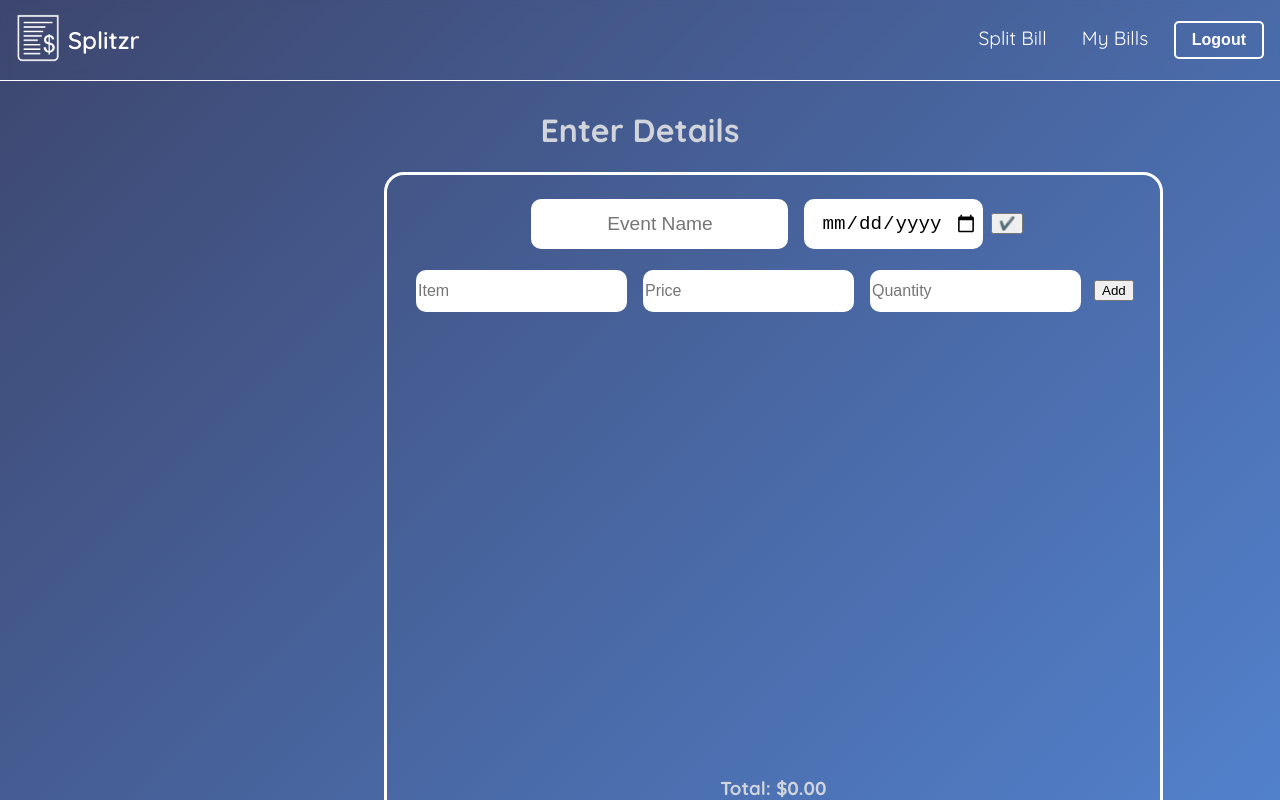
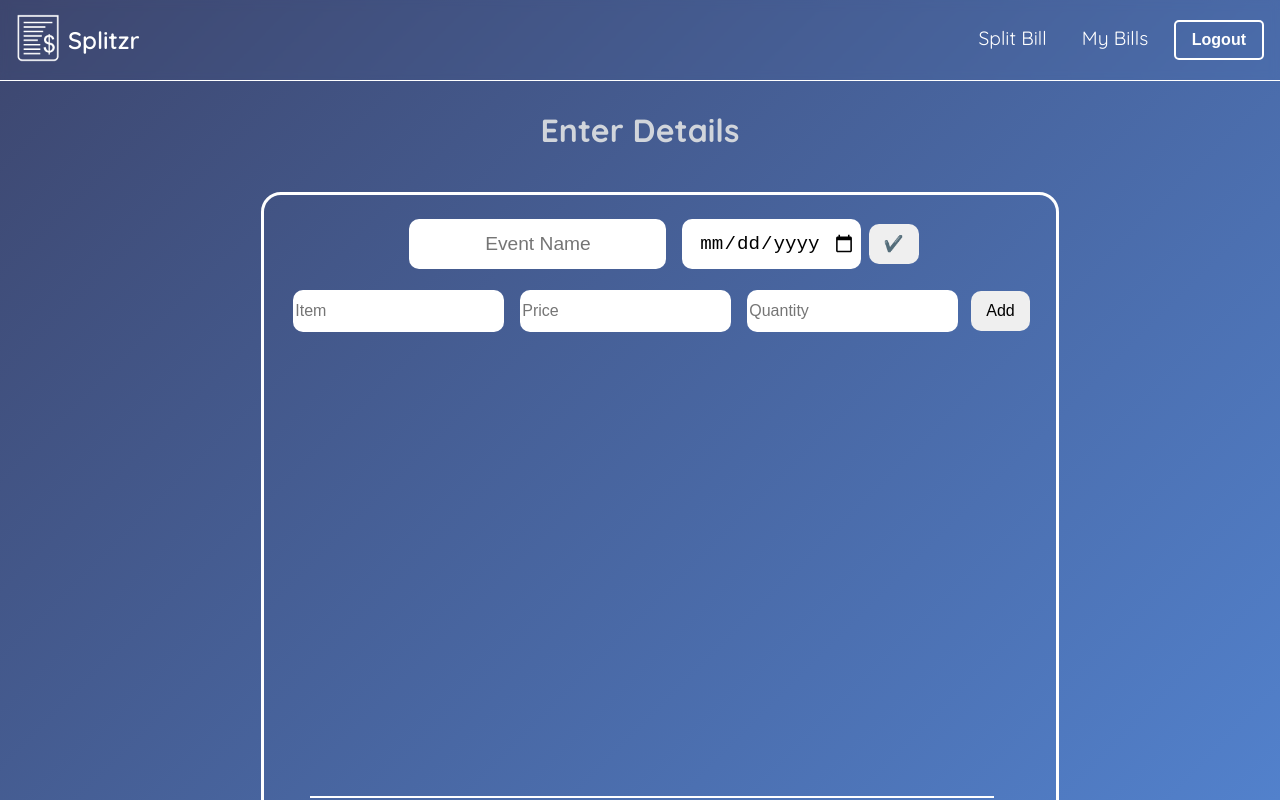
Before and after one commit to roccovulpis/Splitzr, a React (Vite) app in the folder client/: page /split-bill in a window 1280 px wide. Built offline with nearby package versions, Linux system fonts and the light colour scheme; sample sign-in values are in the browser's storage.

Commit message:
Fixed Bill Split screen.

```diff
--- a/client/src/components/BillForm.jsx
+++ b/client/src/components/BillForm.jsx
@@ -9,7 +9,7 @@ import '../styles/BillForm.css';
 export default function BillForm() {
   const [event, setEvent] = useState('');
   const [eventDate, setEventDate] = useState('');
-  const [items, setItems] = useState([]);
+  const [items, setItems] = useState([]); // Holds items added
   const [newItem, setNewItem] = useState('');
   const [itemPrice, setItemPrice] = useState('');
   const [quantity, setQuantity] = useState('');
@@ -49,13 +49,23 @@ export default function BillForm() {
     setItems(items.filter((_, i) => i !== index));
   }
 
+  function startEditItem(index) {
+    const item = items[index];
+    setNewItem(item.name);
+    setItemPrice(item.unitPrice);
+    setQuantity(item.quantity);
+    setEditingIndex(index);
+  }
+
   function confirmBill() {
     setIsConfirmed(true);
+    setIsEditingEvent(false); // Disable editing for the event title
   }
 
   function editBill() {
     setIsConfirmed(false);
     setSplitOption(null);
+    setIsEditingEvent(true); // Re-enable editing
   }
 
   function handleSplitOption(option) {
@@ -76,19 +86,28 @@ export default function BillForm() {
     setPeople([...people, { name: '', amount: 0 }]);
   }
 
+  function resetInputs() {
+    setNewItem('');
+    setItemPrice('');
+    setQuantity('');
+  }
+
   return (
     <div className={`bill-container ${isConfirmed ? 'confirmed' : ''}`}>
-      <div className="bill-panel">
+      {/* Left Panel - Keeps event name & items */}
+      <div className={`bill-panel ${isConfirmed ? 'shrunk' : ''}`}>
         <EventDetails
           event={event}
           eventDate={eventDate}
           setEvent={setEvent}
           setEventDate={setEventDate}
-          isEditing={isEditingEvent}
+          isEditing={isEditingEvent && !isConfirmed}
           setIsEditing={setIsEditingEvent}
+          isConfirmed={isConfirmed}
         />
 
-        {!isConfirmed && (
+        {/* ✅ Keep original format before confirming */}
+        {!isConfirmed ? (
           <>
             <ItemInput
               newItem={newItem}
@@ -99,24 +118,32 @@ export default function BillForm() {
               handlePriceInputChange={(e) => setItemPrice(e.target.value)}
               handleQuantityInputChange={(e) => setQuantity(e.target.value)}
               addItem={addItem}
-              cancelEdit={() => setEditingIndex(null)}
+              cancelEdit={resetInputs}
             />
             {editingIndex === null && (
-              <ItemList items={items} startEditItem={setEditingIndex} removeItem={removeItem} />
+              <ItemList items={items} startEditItem={startEditItem} removeItem={removeItem} />
             )}
             <h3 className="total-display">Total: ${total.toFixed(2)}</h3>
-            <button className="confirm-btn" onClick={confirmBill}>Confirm Bill</button>
+            <button className="bill-confirm-btn" onClick={confirmBill}>Confirm Bill</button>
           </>
+        ) : (
+          // ✅ After confirming, show only event name and clean item list
+          <div className="confirmed-items">
+            <h3>Items:</h3>
+            <ItemList items={items} startEditItem={() => {}} removeItem={() => {}} hideButtons={true} />
+            <h3>Total: ${total}</h3>
+          </div>
         )}
       </div>
 
+      {/* Right Panel - Only for split options */}
       {isConfirmed && (
-        <>
+        <div className="right-panel">
           <ActionPanel editBill={editBill} handleSplitOption={handleSplitOption} />
           {splitOption === 'custom' && (
             <SplitPanel people={people} handlePersonChange={handlePersonChange} addPerson={addPerson} />
           )}
-        </>
+        </div>
       )}
     </div>
   );
--- a/client/src/components/SplitPanel.jsx
+++ b/client/src/components/SplitPanel.jsx
@@ -1,27 +1,134 @@
-import React from 'react';
-import '../styles/SplitPanel.css';
+import React, { useState, useEffect } from 'react';
+import EventDetails from './EventDetails';
+import ItemInput from './ItemInput';
+import ItemList from './ItemList';
+import ActionPanel from './ActionPanel';
+import SplitPanel from './SplitPanel';
+import '../styles/BillForm.css';
 
-export default function SplitPanel({ people, handlePersonChange, addPerson }) {
+export default function BillForm() {
+  const [event, setEvent] = useState('');
+  const [eventDate, setEventDate] = useState('');
+  const [items, setItems] = useState([]);
+  const [newItem, setNewItem] = useState('');
+  const [itemPrice, setItemPrice] = useState('');
+  const [quantity, setQuantity] = useState('');
+  const [total, setTotal] = useState(0);
+  const [isEditingEvent, setIsEditingEvent] = useState(true);
+  const [editingIndex, setEditingIndex] = useState(null);
+  const [isConfirmed, setIsConfirmed] = useState(false);
+  const [splitOption, setSplitOption] = useState(null);
+  const [people, setPeople] = useState([{ name: '', amount: 0 }]);
+
+  useEffect(() => {
+    setTotal(items.reduce((sum, item) => sum + item.price, 0));
+  }, [items]);
+
+  function addItem() {
+    const unitPrice = parseFloat(itemPrice) || 0;
+    const qty = parseInt(quantity, 10) || 0;
+
+    if (newItem.trim() !== '' && unitPrice > 0 && qty > 0) {
+      if (editingIndex !== null) {
+        setItems((prevItems) =>
+          prevItems.map((item, index) =>
+            index === editingIndex
+              ? { ...item, name: newItem, unitPrice, price: unitPrice * qty, quantity: qty }
+              : item
+          )
+        );
+        setEditingIndex(null);
+      } else {
+        setItems([...items, { name: newItem, unitPrice, price: unitPrice * qty, quantity: qty }]);
+      }
+      resetInputs();
+    }
+  }
+
+  function removeItem(index) {
+    setItems(items.filter((_, i) => i !== index));
+  }
+
+  function confirmBill() {
+    setIsConfirmed(true);
+    setIsEditingEvent(false); // Disable editing for the event title and hide the pencil
+  }
+
+  function editBill() {
+    setIsConfirmed(false);
+    setSplitOption(null);
+    setIsEditingEvent(true); // Re-enable editing and show the pencil
+  }
+
+  function handleSplitOption(option) {
+    setSplitOption(option);
+    if (option === 'equal') {
+      const splitAmount = total / people.length;
+      setPeople(people.map((p) => ({ ...p, amount: splitAmount })));
+    }
+  }
+
+  function handlePersonChange(index, field, value) {
+    const updatedPeople = [...people];
+    updatedPeople[index][field] = field === 'amount' ? parseFloat(value) : value;
+    setPeople(updatedPeople);
+  }
+
+  function addPerson() {
+    setPeople([...people, { name: '', amount: 0 }]);
+  }
+
   return (
-    <div className="split-panel visible">
-      <h2>Assign Items to People</h2>
-      {people.map((p, index) => (
-        <div key={index} className="person-entry">
-          <input
-            type="text"
-            placeholder="Name"
-            value={p.name}
-            onChange={(e) => handlePersonChange(index, 'name', e.target.value)}
-          />
-          <input
-            type="number"
-            placeholder="Amount"
-            value={p.amount}
-            onChange={(e) => handlePersonChange(index, 'amount', e.target.value)}
-          />
-        </div>
-      ))}
-      <button onClick={addPerson}>➕ Add Person</button>
+    <div className={`bill-container ${isConfirmed ? 'confirmed' : ''}`}>
+      <div className="bill-panel">
+        <EventDetails
+          event={event}
+          eventDate={eventDate}
+          setEvent={setEvent}
+          setEventDate={setEventDate}
+          isEditing={isEditingEvent && !isConfirmed}
+          setIsEditing={setIsEditingEvent}
+          isConfirmed={isConfirmed} // Pass this to control edit button visibility
+        />
+
+        {!isConfirmed && (
+          <>
+            <ItemInput
+              newItem={newItem}
+              itemPrice={itemPrice}
+              quantity={quantity}
+              editingIndex={editingIndex}
+              handleItemInputChange={(e) => setNewItem(e.target.value)}
+              handlePriceInputChange={(e) => setItemPrice(e.target.value)}
+              handleQuantityInputChange={(e) => setQuantity(e.target.value)}
+              addItem={addItem}
+              cancelEdit={() => setEditingIndex(null)}
+            />
+            {editingIndex === null && (
+              <ItemList items={items} startEditItem={setEditingIndex} removeItem={removeItem} />
+            )}
+            <h3 className="total-display">Total: ${total.toFixed(2)}</h3>
+            <button className="confirm-btn" onClick={confirmBill}>Confirm Bill</button>
+          </>
+        )}
+      </div>
+
+      {/* Keep the right panel visible after confirming */}
+      {isConfirmed && (
+        <>
+          <ActionPanel editBill={editBill} handleSplitOption={handleSplitOption} />
+
+          {/* ✅ Now showing ItemList inside the right panel after confirmation */}
+          <div className="confirmed-items">
+            <h3>Confirmed Items:</h3>
+            <ItemList items={items} startEditItem={() => {}} removeItem={() => {}} />
+          </div>
+
+          {splitOption === 'custom' && (
+            <SplitPanel people={people} handlePersonChange={handlePersonChange} addPerson={addPerson} />
+          )}
+        </>
+      )}
     </div>
   );
 }
--- a/client/src/styles/BillForm.css
+++ b/client/src/styles/BillForm.css
@@ -1,4 +1,3 @@
-/* Keep original form container styling */
 .event-form-container {
   border: 3px solid white;
   border-radius: 20px;
@@ -6,11 +5,9 @@
   display: flex;
   flex-direction: column;
   min-height: 650px;
-  justify-content: top;
   align-items: center;
 }
 
-/* Preserve input styles */
 .event-form-container input {
   height: 40px;
   border-radius: 10px;
@@ -19,7 +16,6 @@
   margin: 3px;
 }
 
-/* Preserve added items list */
 .added-items {
   overflow-y: auto;
   width: 90%;
@@ -30,7 +26,6 @@
   align-items: flex-start;
 }
 
-/* Scrollbar styling */
 .added-items::-webkit-scrollbar {
   width: 10px;
 }
@@ -46,20 +41,22 @@
   border: 2px solid #f4f4f4;
 }
 
-/* Bill shifting container */
 .bill-container {
   display: flex;
-  justify-content: space-between;
+  justify-content: center; /* Start centered */
   align-items: flex-start;
-  width: 80%;
-  max-width: 1000px;
+  width: 100%;
+  min-width: 1200px;
+  max-width: 1600px;
   margin: auto;
-  transition: transform 0.5s ease-in-out;
+  transition: transform 0.5s ease-in-out, max-width 0.5s ease-in-out, width 0.5s ease-in-out;
+  padding: 20px;
+  position: relative;
 }
 
-/* Maintain original bill panel layout */
 .bill-panel {
-  flex: 1;
+  min-width: 700px;
+  max-width: 900px;
   padding: 1rem;
   border: 3px solid white;
   border-radius: 20px;
@@ -68,10 +65,105 @@
   align-items: center;
   min-height: 650px;
   max-height: 700px;
-  transition: transform 0.5s ease-in-out;
+  transition: transform 0.5s ease-in-out, width 0.5s ease-in-out, min-width 0.5s ease-in-out;
+  position: relative;
+  left: 0;
+  overflow: hidden; /* Ensures smooth shrinking */
 }
 
-/* Move bill left when confirmed */
+/* When confirmed, shrink and move left */
 .confirmed .bill-panel {
   transform: translateX(-30%);
+  width: 500px;
+  min-width: 400px;
+  max-width: 500px;
+  flex-shrink: 1;
 }
+
+
+/* Move the bill to the left when confirmed */
+.confirmed .bill-container {
+  justify-content: flex-start; /* Align left */
+}
+
+.right-panels {
+  display: flex;
+  flex-direction: column;
+  min-width: 400px;
+  max-width: 600px;
+  transition: width 0.5s ease-in-out;
+}
+
+.action-panel {
+  transition: opacity 0.5s ease-in-out, transform 0.5s ease-in-out;
+  opacity: 0;
+  transform: translateX(50%);
+}
+
+.confirmed .action-panel {
+  opacity: 1;
+  transform: translateX(0);
+  margin-left: 30px;
+}
+
+.split-panel {
+  padding: 1.2rem;
+  border-radius: 20px;
+  margin-left: 20px;
+  opacity: 0;
+  transform: translateX(50%);
+  transition: opacity 0.5s ease-in-out, transform 0.5s ease-in-out;
+}
+
+.split-panel.visible {
+  opacity: 1;
+  transform: translateX(0);
+}
+
+.total-display {
+  display: flex;
+  margin-top: auto;
+  width: 90%;
+  justify-content: flex-end;
+  margin-right: 1rem;
+  border-top: 2px solid white;
+  margin-top: 1.2rem;
+}
+
+.bill-confirm-btn {
+
+}
+
+button {
+  height: 40px;
+  border-radius: 10px;
+  cursor: pointer;
+  border: none;
+  font-size: 1rem;
+  padding: 5px 15px;
+}
+
+button:hover {
+  opacity: 0.8;
+}
+
+
+@media screen and (max-width: 1200px) {
+  .bill-container {
+    flex-direction: column;
+    align-items: center;
+    max-width: 100%;
+  }
+
+  .bill-panel {
+    width: 90%;
+    max-width: 700px;
+    transform: none;
+  }
+
+  .right-panels {
+    width: 90%;
+    max-width: 700px;
+    margin-top: 20px;
+  }
+}
--- a/client/src/styles/EventDetails.css
+++ b/client/src/styles/EventDetails.css
@@ -21,10 +21,9 @@
     align-items: center;
 
     border-radius: 20px;
-    width: 70%;
+    width: 90%;
     min-width: 350px;
     padding: 0.2rem;
-
     flex-wrap: wrap;
 }
 
--- a/client/src/styles/ItemList.css
+++ b/client/src/styles/ItemList.css
@@ -6,6 +6,7 @@
     flex-direction: column;
     max-height: 450px;
     min-height: 400px;
+    align-items: flex-start;
 }
 
 /* Scrollbar settings */
@@ -29,14 +30,12 @@
     display: flex;
     justify-content: space-between;
     align-items: center;
-    width: 80%;
-    height: 2.4rem;
+    width: 90%;
     padding: 10px;
     background-color: white;
     color: black;
     border-radius: 10px;
     margin-top: 10px;
-    align-self: center;
 }
 
 /* Ensure proper spacing inside list items */
@@ -68,3 +67,7 @@
     margin-left: auto;
     text-align: right;
 }
+
+.confirmed-items {
+    width: 400px;
+}
--- a/client/src/styles/SplitBill.css
+++ b/client/src/styles/SplitBill.css
@@ -1,4 +1,3 @@
-/* Bill Splitter Styles */
 #panels-container {
   display: flex;
   height: 90%;
@@ -8,7 +7,5 @@
 #entry-panel {
   display: flex;
   flex-direction: column;
-  align-items: center;
-  width: 50%;
   text-align: center;
 }
--- a/client/src/styles/SplitPanel.css
+++ b/client/src/styles/SplitPanel.css
@@ -1,5 +1,4 @@
 .split-panel {
-    flex: 1;
     padding: 1rem;
     background-color: white;
     border-radius: 20px;
```
Also changed, not shown: client/src/components/ActionPanel.jsx (+6 -3 lines), client/src/components/EventDetails.jsx (+7 -4 lines), client/src/components/ItemList.jsx (+13 -4 lines), client/src/styles/ActionPanel.css (+22 -4 lines), 1 other file (tests, documents, lock files or other folders).
